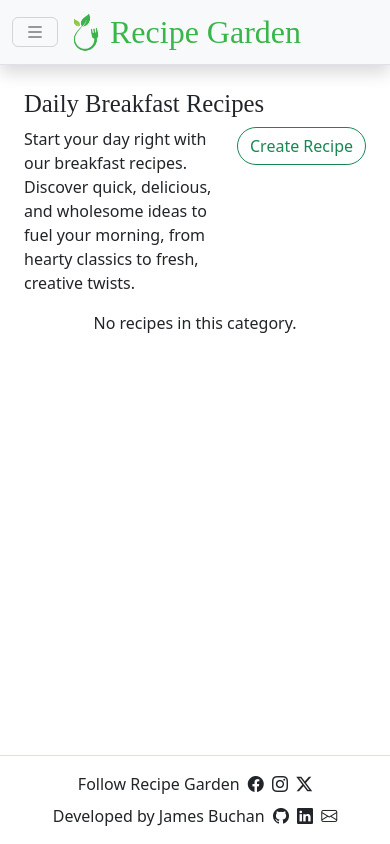
After one commit to JamesB62/RecipeGarden, a Django app: page /recipes/category/breakfast/ in a window 390 px wide. The commit adds this page. Run offline with Django 5.2, Linux system fonts and the light colour scheme; data that the repository does not hold is empty; some libraries are stand-ins or nearby versions; some web fonts are replaced.

Commit message:
Updated breakfast page

```diff
--- a/recipeproject/recipeapp/templates/base.html
+++ b/recipeproject/recipeapp/templates/base.html
@@ -76,7 +76,7 @@
                                 Daily Recipes
                             </a>
                             <ul class="dropdown-menu dropdown-menu-end text-center">
-                                <li><a class="dropdown-item" href="/breakfast">Breakfast</a></li>
+                                <li><a class="dropdown-item" href="recipes/category/breakfast/">Breakfast</a></li>
                                 <li><a class="dropdown-item" href="/lunch">Lunch</a></li>
                                 <li><a class="dropdown-item" href="/dinner">Dinner</a></li>
                             </ul>
--- /dev/null
+++ b/recipeproject/recipeapp/templates/recipes/category.html
@@ -0,0 +1,48 @@
+{% extends "base.html" %}
+{% load static %}
+{% block title %}{{ category|title }}{% endblock %}
+{% block content %}
+
+<!-- Daily Breakfast Recipes Block -->
+<div class="d-flex flex-column align-items-center px-4">
+    <div style="width: 100%; max-width: 900px;" class="text-start">
+        <h2 class="fancy-subtitle capitalise">Daily {{ category|title }} Recipes</h2>
+        <div class="d-flex">
+            <p>
+                {{ description }}
+            </p>
+            <a href="{% url 'create_recipe'%}" class="btn btn-outline-success rounded-pill ms-3" style="flex-shrink: 0; height: 38px;">Create Recipe</a>
+        </div>
+    </div>
+
+    {% for recipe in recipes %}
+    <!-- Content Block Sits at Awkward Height -->
+    <!-- Recipe Cards -->
+    <div class="d-flex flex-column justify-content-center gap-4 mb-3">
+
+        <!-- Card 1 -->
+        <div class="card shadow d-flex flex-row" style="max-width: 900px; width: 100%;">
+            <img src="{{ recipe.image.url }}" class="d-none d-md-flex rounded-start" alt="air-fryer-scones"
+                style="max-width: 240px; object-fit: cover;">
+            <div class="card-body d-flex flex-column">
+                <div class="d-flex align-items-top justify-content-between p-1">
+                    <h5 class="card-title fancy-subtitle">{{ recipe.title }}</h5>
+                    <a href="#" class="btn btn-outline-success rounded-pill ms-3" style="flex-shrink: 0; width: 111px; height: 38px;">View Recipe</a>
+                </div>
+                <small class="text-muted ps-1">Time: {{ recipe.total_time }}min, Serves: {{ recipe.servings }}</small>
+                <hr class="gradient-divider">
+                <p class="card-text mx-3 mb-3 overflow-ellipsis">
+                    {{ recipe.description }}
+                </p>
+                <small class="text-muted ps-1">Uploaded by: <i class="bi bi-person-circle px-1"></i>{{ recipe.author }} | {{ recipe.created_at }}</small>
+            </div>
+        </div>
+
+        {% empty %}
+            <p>No recipes in this category.</p>
+        {% endfor %}
+
+    </div>
+</div>
+
+{% endblock %}
--- a/recipeproject/recipeapp/urls.py
+++ b/recipeproject/recipeapp/urls.py
@@ -8,9 +8,12 @@ urlpatterns = [
     path('dinner/', views.dinner, name='dinner'),
     path('register/', views.register_view, name='register'),
     path('registration/login/', views.login_view, name='login'),
+
     path('air-fryer-scones/', views.airFryerScones, name='air-fryer-scones'),
     path('creamy-porridge/', views.creamyPorridge, name='creamy-porridge'),
     path('yoghurt-pancakes/', views.yoghurtPancakes, name='yoghurt-pancakes'),
+
     path('recipes/create/', views.create_recipe, name='create_recipe'),
-    path('recipes/', views.recipe_list, name='recipe_list')
+    path('recipes/', views.recipe_list, name='recipe_list'),
+    path("recipes/category/<str:category>/", views.recipes_by_category, name="recipes_by_category"),
 ]
--- a/recipeproject/recipeapp/views.py
+++ b/recipeproject/recipeapp/views.py
@@ -72,3 +72,27 @@ def create_recipe(request):
 def recipe_list(request):
     recipes = Recipe.objects.all().order_by('-created_at')
     return render(request, 'recipes/recipe_list.html', {'recipes': recipes})
+
+
+
+
+
+def recipes_by_category(request, category):
+
+    recipes = Recipe.objects.filter(category=category)
+
+    category_descriptions = {
+        "breakfast": "Start your day right with our breakfast recipes. Discover quick, delicious, and wholesome ideas to fuel your morning, from hearty classics to fresh, creative twists.",
+        "lunch": "Discover simple, delicious lunch ideas to brighten your day. From quick sandwiches to hearty bowls, our daily recipes make lunchtime easy, healthy, and flavorful.",
+        "dinner": "TBC",
+        "dessert": "TBC",
+        "drink": "TBC",
+    }
+
+    description = category_descriptions.get(category, "")
+
+    return render(request, "recipes/category.html", {
+        "recipes": recipes,
+        "category": category,
+        "description": description
+    })
```
